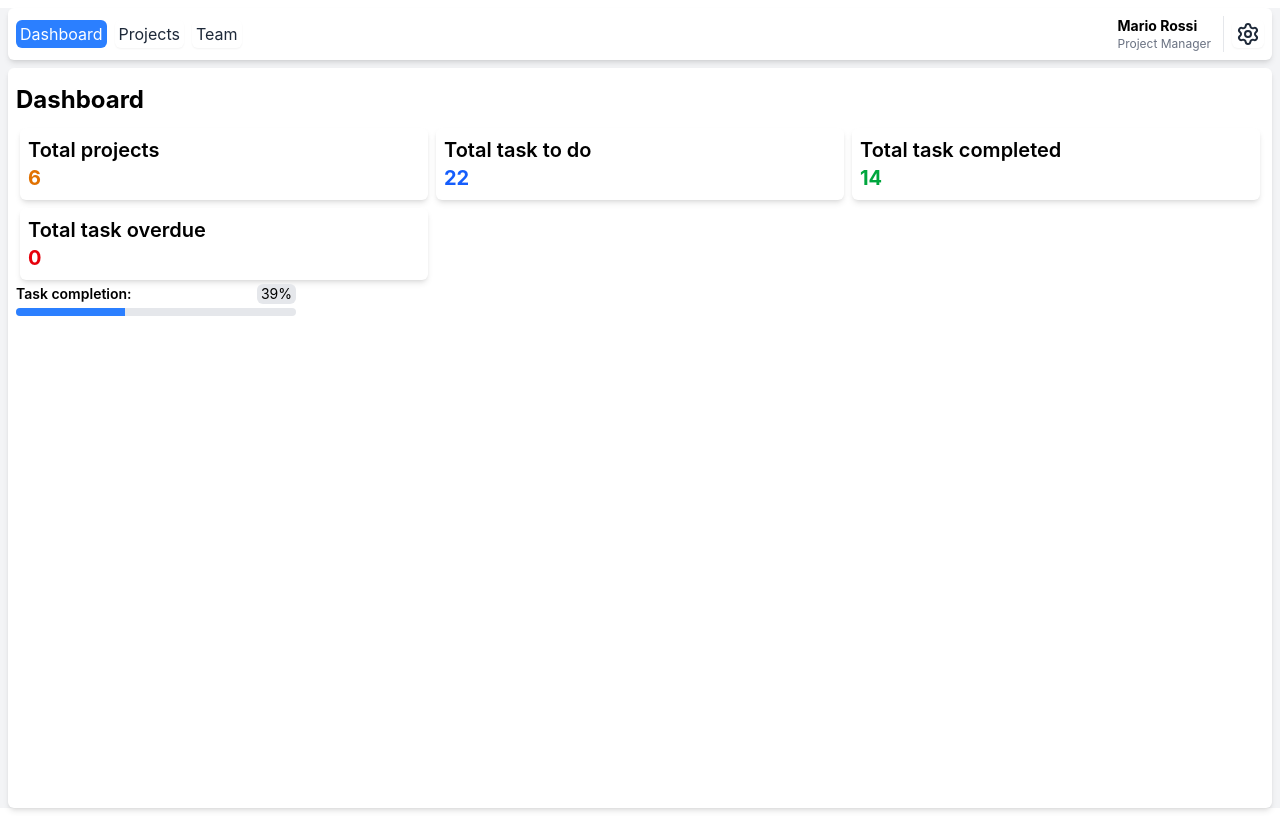
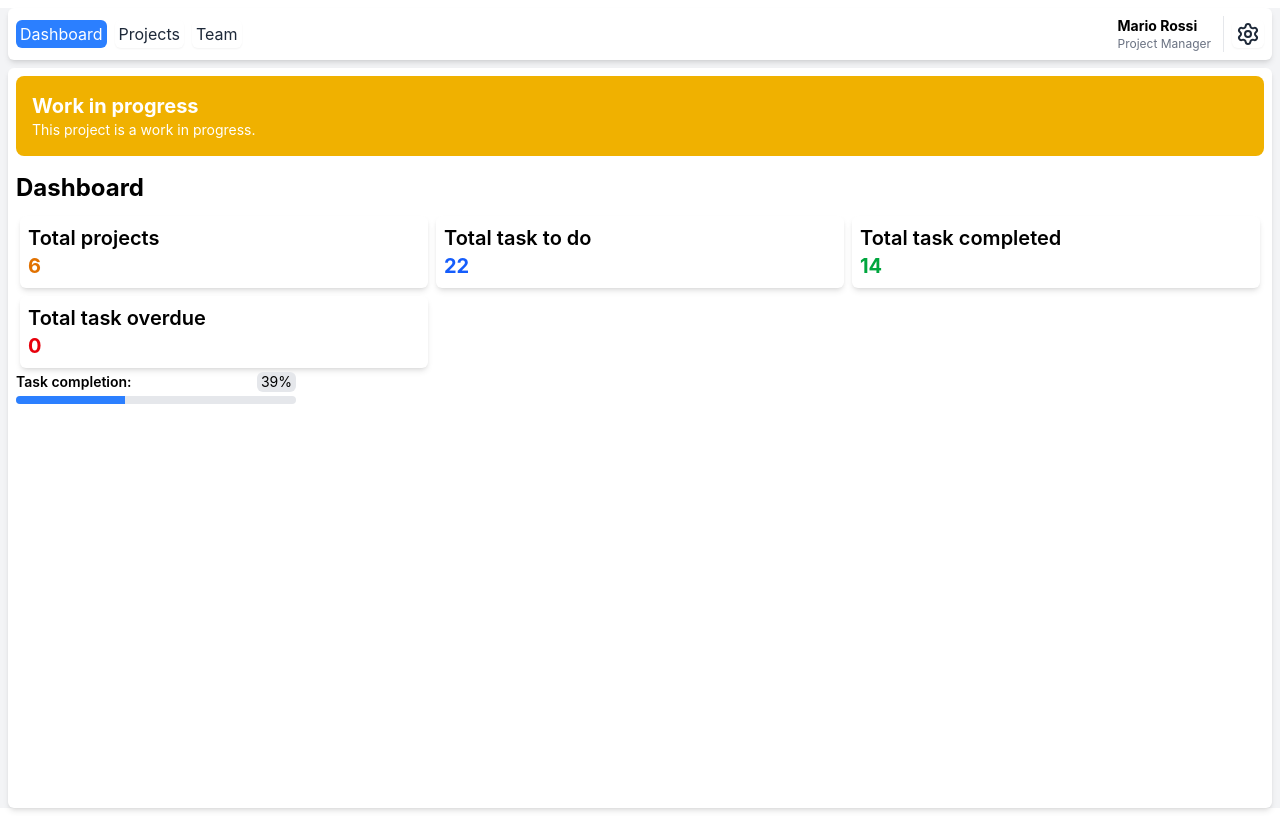
Before and after one commit to simone-2006/flowboard, a React (Vite) app: page / in a window 1280 px wide. Built offline with nearby package versions, Linux system fonts and the light colour scheme; no server answers.

Commit message:
Aggiunto un banner "WORK IN PROGRESS"

```diff
--- a/src/pages/Dashboard.jsx
+++ b/src/pages/Dashboard.jsx
@@ -44,6 +44,11 @@ export default function Dashboard() {
   return (
     <>
       <Page>
+        {/* UN BANNER WORK IN PROGRESS GIGANTE */}
+        <div className="bg-yellow-500 text-white p-4 rounded-lg mb-4">
+          <p className="font-bold text-xl">Work in progress</p>
+          <p className="text-sm">This project is a work in progress.</p>
+        </div>
         <h3 className="font-bold text-2xl my-2 flex items-center justify-between">Dashboard</h3>
         <div className="grid grid-cols-3">
           <DashboardCard cardTitle="Total projects">
```
